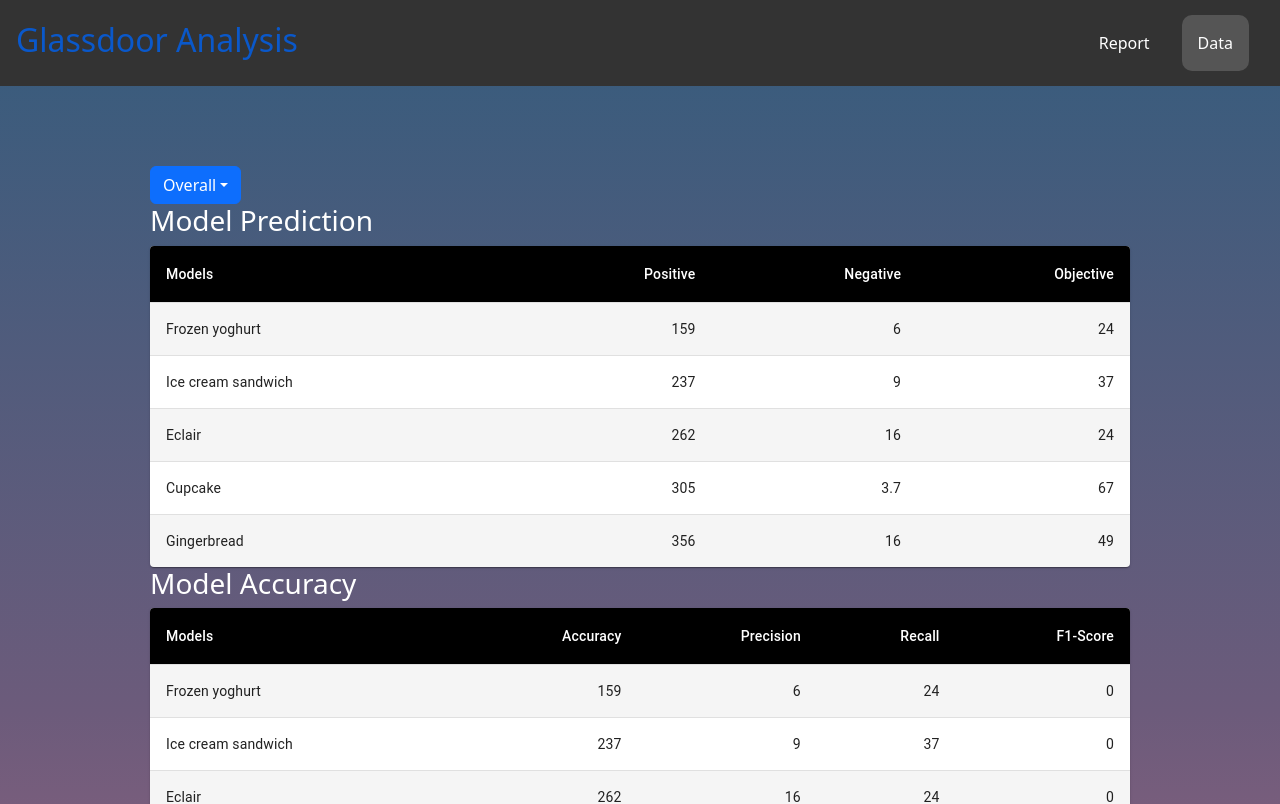
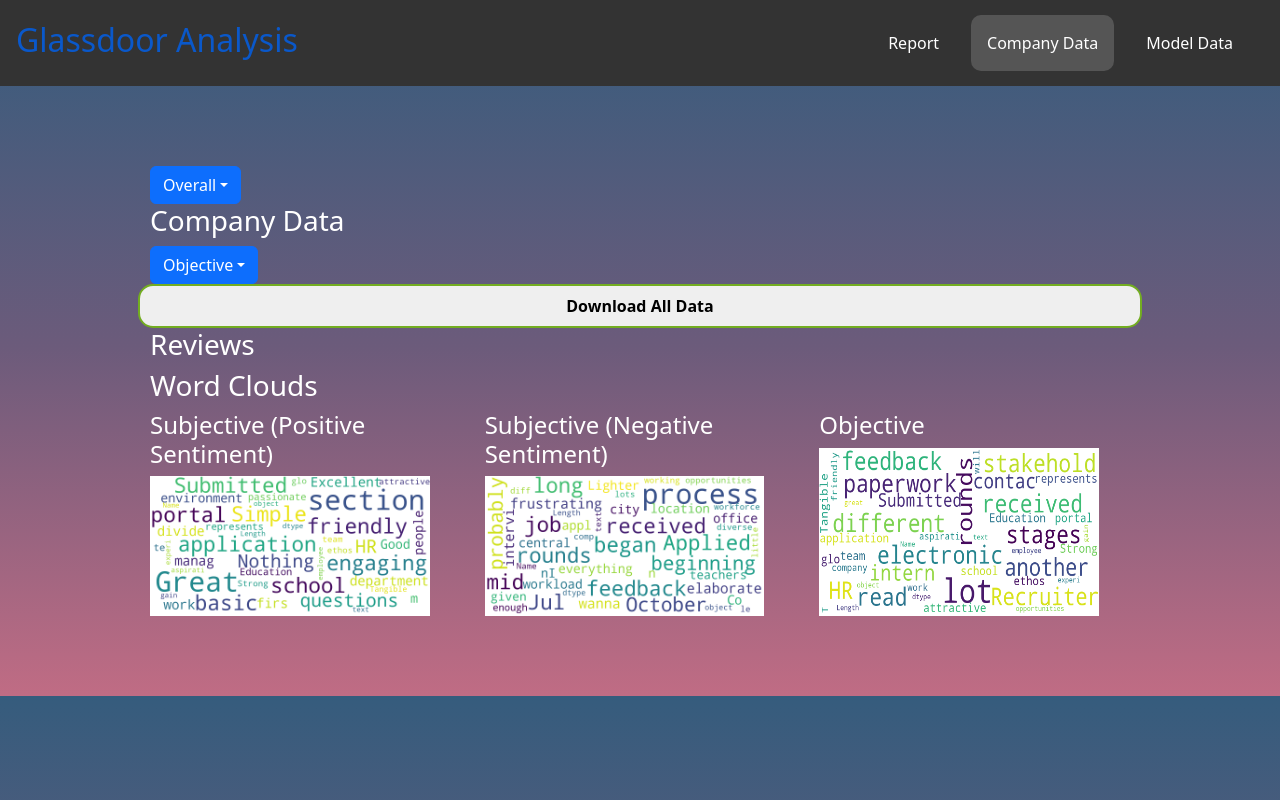
Before and after one commit to datmanlyman/CZ4045-Group-30-Project, a React (Create React App) app: page /data in a window 1280 px wide. Shown: the top 804 px of the page. Built offline with nearby package versions, Linux system fonts and the light colour scheme.

Commit message:
added the read react folder and other stuff

```diff
--- a/package.json
+++ b/package.json
@@ -13,6 +13,7 @@
     "papaparse": "^5.3.2",
     "react": "^18.2.0",
     "react-bootstrap": "^2.5.0",
+    "react-csv-reader": "^3.5.2",
     "react-dom": "^18.2.0",
     "react-dropdown": "^1.11.0",
     "react-router-bootstrap": "^0.26.2",
--- a/src/App.js
+++ b/src/App.js
@@ -1,17 +1,11 @@
 import { BrowserRouter as Router, Route, Routes } from "react-router-dom";
 import { Data } from "./Page/Data";
 import { Report } from "./Page/Report";
+import { Model } from "./Page/Model";
 import Navbar from "./Components/Navbar";
 
 function App() {
     return (
-        // <Router>
-        //     <Header />
-        //     <Routes>
-        //         <Route index element={<Data />} />
-        //         <Route path="report" element={<Report />} />
-        //     </Routes>
-        // </Router>
         <>
             <Navbar />
             <div className="container">
@@ -19,6 +13,7 @@
                     <Route path="/" element={<Report />} />
                     <Route path="/report" element={<Report />} />
                     <Route path="/data" element={<Data />} />
+                    <Route path="/model" element={<Model/>} />
                 </Routes>
             </div>
         </>
--- a/src/Components/CompanyData.js
+++ b/src/Components/CompanyData.js
@@ -1,10 +1,9 @@
-import React, { useContext, useState } from "react";
+import React, { useContext, useState, useEffect } from "react";
 import { DropdownContext } from "../Utils/DropdownContext";
 import Dropdown from 'react-bootstrap/Dropdown';
 import DropdownButton from "react-bootstrap/DropdownButton";
 import { Paper, Table, TableCell, TableContainer, TableHead, TablePagination, TableRow, TableBody, styled, tableCellClasses } from "@mui/material";
 import Papa from "papaparse";
-
 import {
     overall_negative, overall_objective, overall_positive, overall_extremes_objective, overall_extremes_subjective,
     AETOS_negative, AETOS_objective, AETOS_positive, AETOS_extremes_objective, AETOS_extremes_subjective,
@@ -44,24 +43,6 @@
     var columns;
     var parsedFile = file1;
     var commonConfig = { delimiter: "," };
-    const handleParse = () => {
-        // Initialize a reader which allows user
-        // to read any file or blob.
-        const reader = new FileReader();
-
-        // Event listener on reader when the file
-        // loads, we parse it and set the data.
-        reader.onload = async ({ target }) => {
-            const csv = Papa.parse(target.result, { header: true });
-            console.log(csv);
-            const parsedData = csv?.data;
-            const columns = Object.keys(parsedData[0]);
-            setCSVData(columns);
-        };
-        console.log(CSVData);
-    };
-
-    const table = handleParse();
 
     const getFiles = (file1, file2) => {
         fetch(file1).then(response => {
@@ -91,6 +72,18 @@
         await getRows(file1, file2);
     }
 
+    async function handleParse() {
+        const json = Papa.parse(
+            parsedFile,
+            {
+                ...commonConfig,
+                header: true,
+                download: true,
+            }
+        )
+        setCSVData(json);
+    }
+
     async function getRows(file1, file2) {
         console.log("hi");
         switch (title) {
@@ -113,7 +106,7 @@
                 parsedFile = file1;
                 break;
         }
-        await handleParse;
+        await handleParse();
     };
 
     const handleChangePage = (event, newPage) => {
@@ -309,7 +302,6 @@
 
     return (
         <>
-            <table>
             <div className="row">
                 <h3>Company Data</h3>
                 <DropdownButton id="companySpecificData" title={title}>
@@ -323,7 +315,6 @@
                 <button className="download" onClick={() => getFiles(file1, file2)}><b>Download All Data</b></button>
             </div>
             {/* getDataFromFile(title) */}
-            </table>
 
             <h3>Reviews</h3>
             <table>
@@ -338,55 +329,6 @@
 
                 </tbody>
             </table>
-            { /*<Paper sx={{ width: '100%', overflow: 'hidden' }}>
-                <TableContainer sx={{ maxHeight: 440 }}>
-                    <Table stickyHeader aria-label="sticky table">
-                    <TableHead>
-                        <TableRow>
-                        {columns.map((column) => (
-                            <TableCell
-                                key={column.id}
-                                align={column.align}
-                                style={{ minWidth: column.minWidth }}
-                                >
-                                {column.label}
-                            </TableCell>
-                        ))}
-                        </TableRow>
-                    </TableHead>
-                    <TableBody>
-                        {CSVData
-                        .slice(page * rowsPerPage, page * rowsPerPage + rowsPerPage)
-                        .map((row) => {
-                            return (
-                            <TableRow hover role="checkbox" tabIndex={-1} key={row.code}>
-                                {columns.map((column) => {
-                                const value = row[column.id];
-                                return (
-                                    <TableCell key={column.id} align={column.align}>
-                                    {column.format && typeof value === 'number'
-                                        ? column.format(value)
-                                        : value}
-                                    </TableCell>
-                                );
-                                })}
-                            </TableRow>
-                            );
-                        })}
-                    </TableBody>
-                    </Table>
-                </TableContainer>
-                <TablePagination
-                    rowsPerPageOptions={[10, 25, 100]}
-                    component="div"
-                    count={CSVData.length}
-                    rowsPerPage={rowsPerPage}
-                    page={page}
-                    onPageChange={handleChangePage}
-                    onRowsPerPageChange={handleChangeRowsPerPage}
-                />
-                    </Paper> */ }
-
             <h3>Word Clouds</h3>
             <div className="row">
                 <div className="col">
--- a/src/Components/ModelData.js
+++ b/src/Components/ModelData.js
@@ -21,97 +21,82 @@
     },
 }));
 
-function createPredictionData(
-  name,
-  calories,
-  fat,
-  carbs
-) {
-  return { name, calories, fat, carbs };
+function createAccuracyData(sentiment, precision, recall, f1) {
+    return { sentiment, precision, recall, f1 }
 }
 
-function createAccuracyData(name, calories, fat, carbs, protein) {
-    return { name, calories, fat, carbs, protein }
-}
 
-const rowsPrediction = [
-    createPredictionData('Frozen yoghurt', 159, 6.0, 24),
-    createPredictionData('Ice cream sandwich', 237, 9.0, 37),
-    createPredictionData('Eclair', 262, 16.0, 24),
-    createPredictionData('Cupcake', 305, 3.7, 67),
-    createPredictionData('Gingerbread', 356, 16.0, 49),
+
+const rowsAccuracy = [
+    [
+        createAccuracyData('Negative', "0.74", "0.53", "0.62"),
+        createAccuracyData('Neutral', "0.60", "0.88", "0.72"),
+        createAccuracyData('Positive', "0.77", "0.17", "0.27")
+    ],
+    [
+        createAccuracyData('Negative', "0.74", "0.55", "0.63"),
+        createAccuracyData('Neutral', "0.62", "0.87", "0.72"),
+        createAccuracyData('Positive', "0.68", "0.22", "0.33")
+    ],
+    [
+        createAccuracyData('Negative', "0.76", "0.51", "0.61"),
+        createAccuracyData('Neutral', "0.60", "0.91", "0.72"),
+        createAccuracyData('Positive', "0.33", "0.03", "0.06")
+    ],
+    [
+        createAccuracyData('Negative', "0.81", "0.70", "0.75"),
+        createAccuracyData('Neutral', "0.68", "0.87", "0.76"),
+        createAccuracyData('Positive', "0.84", "0.33", "0.48")
+    ]
 ];
 
-const rowsAccuracy = [
-    createAccuracyData('Frozen yoghurt', 159, 6.0, 24, 0),
-    createAccuracyData('Ice cream sandwich', 237, 9.0, 37, 0),
-    createAccuracyData('Eclair', 262, 16.0, 24, 0),
-    createAccuracyData('Cupcake', 305, 3.7, 67, 0),
-    createAccuracyData('Gingerbread', 356, 16.0, 49, 0),
-];
+const models = ["Logistic Regression", "XGBoost", "Random Forest", "BERT"];
+const accuracy = ["64%", "66%", "64%", "73%"];
 
-export function ModelPredictions() {
+export function ModelAccuracy() {
     return (
         <>
-            <h3>Model Prediction</h3>
-            <TableContainer component={Paper}>
+            <h3 key="modelAccuracy">Model Accuracy</h3>
+            {
+                rowsAccuracy.map((rowAccuracy, index) => {
+                    return (
+                        <>
+                            <h4 key={models[index] + accuracy[index]}>{models[index]} Accuracy: {accuracy[index]}</h4>
+                            <TableContainer key={index} component={Paper}>
                                 <Table sx={{ minWidth: 700 }} aria-label="customized table">
                                     <TableHead>
                                         <TableRow>
-                            <StyledTableCell>Models</StyledTableCell>
-                            <StyledTableCell align="right">Positive</StyledTableCell>
-                            <StyledTableCell align="right">Negative</StyledTableCell>
-                            <StyledTableCell align="right">Objective</StyledTableCell>
+                                            <StyledTableCell>Sentiment</StyledTableCell>
+                                            <StyledTableCell align="right">Precision</StyledTableCell>
+                                            <StyledTableCell align="right">Recall</StyledTableCell>
+                                            <StyledTableCell align="right">F1-Score</StyledTableCell>
                                         </TableRow>
                                     </TableHead>
                                     <TableBody>
-                    {rowsPrediction.map((row) => (
-                        <StyledTableRow key={row.name}>
+                                    {rowAccuracy.map((row) => (
+                                        <StyledTableRow key={row.sentiment + row.f1 + row.precision + row.precision}>
                                             <StyledTableCell component="th" scope="row">
-                                {row.name}
+                                                {row.sentiment}
                                             </StyledTableCell>
-                            <StyledTableCell align="right">{row.calories}</StyledTableCell>
-                            <StyledTableCell align="right">{row.fat}</StyledTableCell>
-                            <StyledTableCell align="right">{row.carbs}</StyledTableCell>
+                                            <StyledTableCell align="right">{row.precision}</StyledTableCell>
+                                            <StyledTableCell align="right">{row.recall}</StyledTableCell>
+                                            <StyledTableCell align="right">{row.f1}</StyledTableCell>
                                         </StyledTableRow>
                                     ))}
                                     </TableBody>
                                 </Table>
                             </TableContainer>
                         </>
+                )})
+            }
+        </>
     );
 }
 
-export const ModelAccuracy = () => {
+export function ModelPrecision() {
     return (
         <>
-            <h3>Model Accuracy</h3>
-            <TableContainer component={Paper}>
-                <Table sx={{ minWidth: 700 }} aria-label="customized table">
-                    <TableHead>
-                        <TableRow>
-                            <StyledTableCell>Models</StyledTableCell>
-                            <StyledTableCell align="right">Accuracy</StyledTableCell>
-                            <StyledTableCell align="right">Precision</StyledTableCell>
-                            <StyledTableCell align="right">Recall</StyledTableCell>
-                            <StyledTableCell align="right">F1-Score</StyledTableCell>
-                        </TableRow>
-                    </TableHead>
-                    <TableBody>
-                    {rowsAccuracy.map((row) => (
-                        <StyledTableRow key={row.name}>
-                            <StyledTableCell component="th" scope="row">
-                                {row.name}
-                            </StyledTableCell>
-                            <StyledTableCell align="right">{row.calories}</StyledTableCell>
-                            <StyledTableCell align="right">{row.fat}</StyledTableCell>
-                            <StyledTableCell align="right">{row.carbs}</StyledTableCell>
-                            <StyledTableCell align="right">{row.protein}</StyledTableCell>
-                        </StyledTableRow>
-                    ))}
-                    </TableBody>
-                </Table>
-            </TableContainer>
+            <h3>Overall Accuracy</h3>
         </>
     );
 }
--- a/src/Components/Navbar.js
+++ b/src/Components/Navbar.js
@@ -21,7 +21,8 @@
             </Link>
             <ul>
                 <CustomLink to="/report">Report</CustomLink>
-                <CustomLink to="/data">Data</CustomLink>
+                <CustomLink to="/data">Company Data</CustomLink>
+                <CustomLink to="/model">Model Data</CustomLink>
             </ul>
         </nav>
     );
--- a/src/Page/Data.js
+++ b/src/Page/Data.js
@@ -1,13 +1,11 @@
 import { CompanyDropdown } from '../Components/CompanyDropdown';
 import { CompanyData } from '../Components/CompanyData';
-import { ModelPredictions, ModelAccuracy } from '../Components/ModelData';
+
 
 export const Data = () => {
     return (
         <>
             <CompanyDropdown/>
-            <ModelPredictions/>
-            <ModelAccuracy/>
             <CompanyData/>
         </>
     )
--- /dev/null
+++ b/src/Page/Model.js
@@ -0,0 +1,9 @@
+import { ModelAccuracy } from '../Components/ModelData';
+
+export const Model = () => {
+    return (
+        <>
+            <ModelAccuracy/>
+        </>
+    );
+}
--- a/src/index.css
+++ b/src/index.css
@@ -106,3 +106,7 @@
     height: 90%;
     width: 90%;
 }
+
+TableContainer {
+    padding-bottom: 3rem;
+}
```
Also changed, not shown: 1 other file (tests, documents, lock files or other folders). Lines whose indentation alone changed are shown as unchanged.
